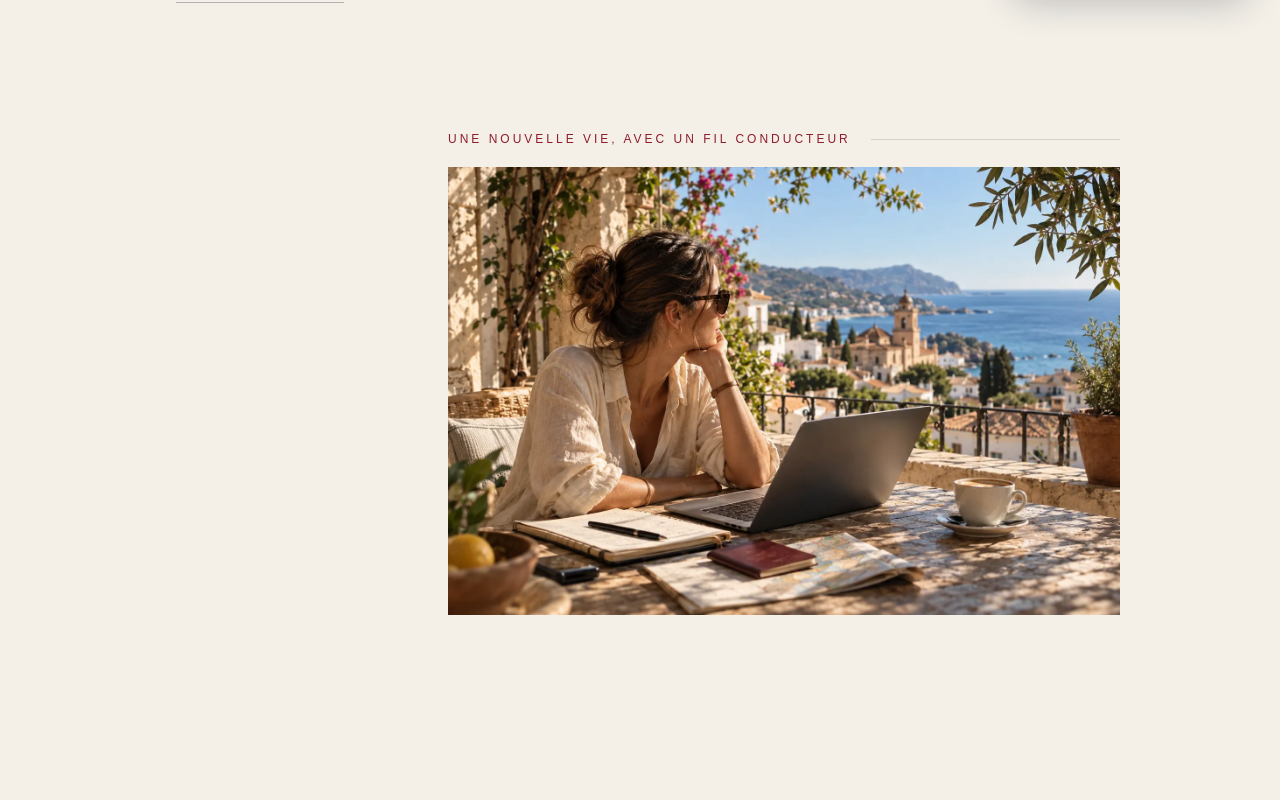
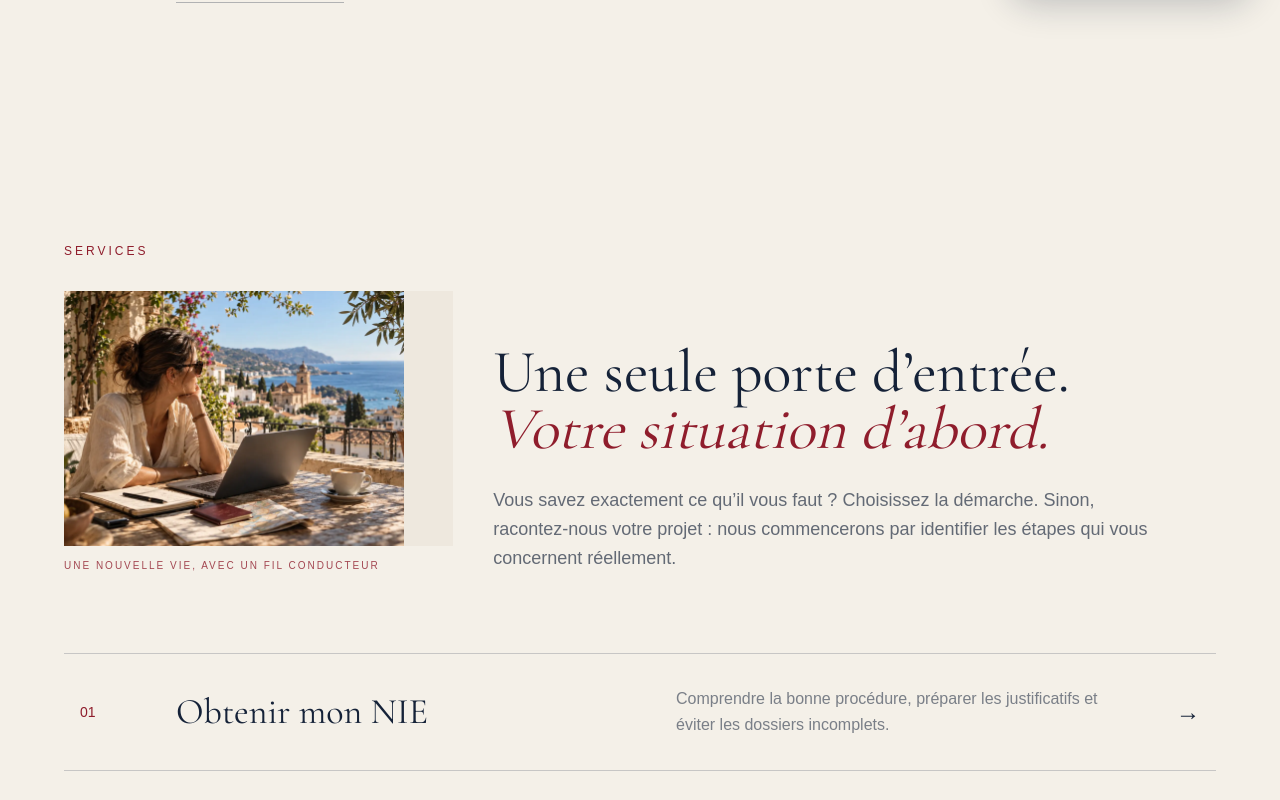
Before and after one commit to elehcf/hola, a Next.js app: page / in a window 1280 px wide. Shown: the part 780-1580 px from the top of the page. Built offline with nearby package versions, Linux system fonts and the light colour scheme.

Commit message:
Move home lifestyle photo beside services copy

```diff
--- a/app/page.tsx
+++ b/app/page.tsx
@@ -198,35 +198,29 @@ export default function Home() {
         </section>
       </div>
 
-      <section className="bg-ivory px-8 pb-12 md:px-16 md:pb-20">
-        <div className="mx-auto grid max-w-6xl md:grid-cols-12">
-          <figure className="md:col-span-7 md:col-start-5">
-            <div className="mb-5 flex items-center gap-5">
+      <section id="services" className="px-8 py-20 md:px-16 md:py-28">
+        <div className="mx-auto max-w-6xl">
+          <div className="grid gap-10 md:grid-cols-[0.7fr_1.3fr] md:items-end">
+            <div>
               <p className="text-xs uppercase tracking-[0.25em] text-blood">
-                Une nouvelle vie, avec un fil conducteur
+                Services
               </p>
-              <span className="h-px flex-1 bg-navy/15" aria-hidden="true" />
-            </div>
+              <figure className="mt-8 hidden md:block">
                 <div className="overflow-hidden bg-[#EEE8DE]">
                   <Image
                     src="/home-lifestyle-hola.webp"
                     alt="Une femme prépare son projet d’installation en Espagne depuis une terrasse"
                     width={1536}
                     height={1024}
-                sizes="(min-width: 768px) 58vw, 92vw"
-                className="aspect-[3/2] h-auto w-full object-cover"
+                    sizes="32vw"
+                    className="aspect-[4/3] h-auto w-full max-w-[340px] object-cover"
                   />
                 </div>
+                <p className="mt-3 max-w-[340px] text-[10px] uppercase tracking-[0.2em] text-blood/80">
+                  Une nouvelle vie, avec un fil conducteur
+                </p>
               </figure>
             </div>
-      </section>
-
-      <section id="services" className="px-8 py-20 md:px-16 md:py-28">
-        <div className="mx-auto max-w-6xl">
-          <div className="grid gap-10 md:grid-cols-[0.7fr_1.3fr] md:items-end">
-            <p className="text-xs uppercase tracking-[0.25em] text-blood">
-              Services
-            </p>
             <div>
               <h2
                 className="text-5xl leading-[0.95] md:text-6xl"
```
Lines whose indentation alone changed are shown as unchanged.
